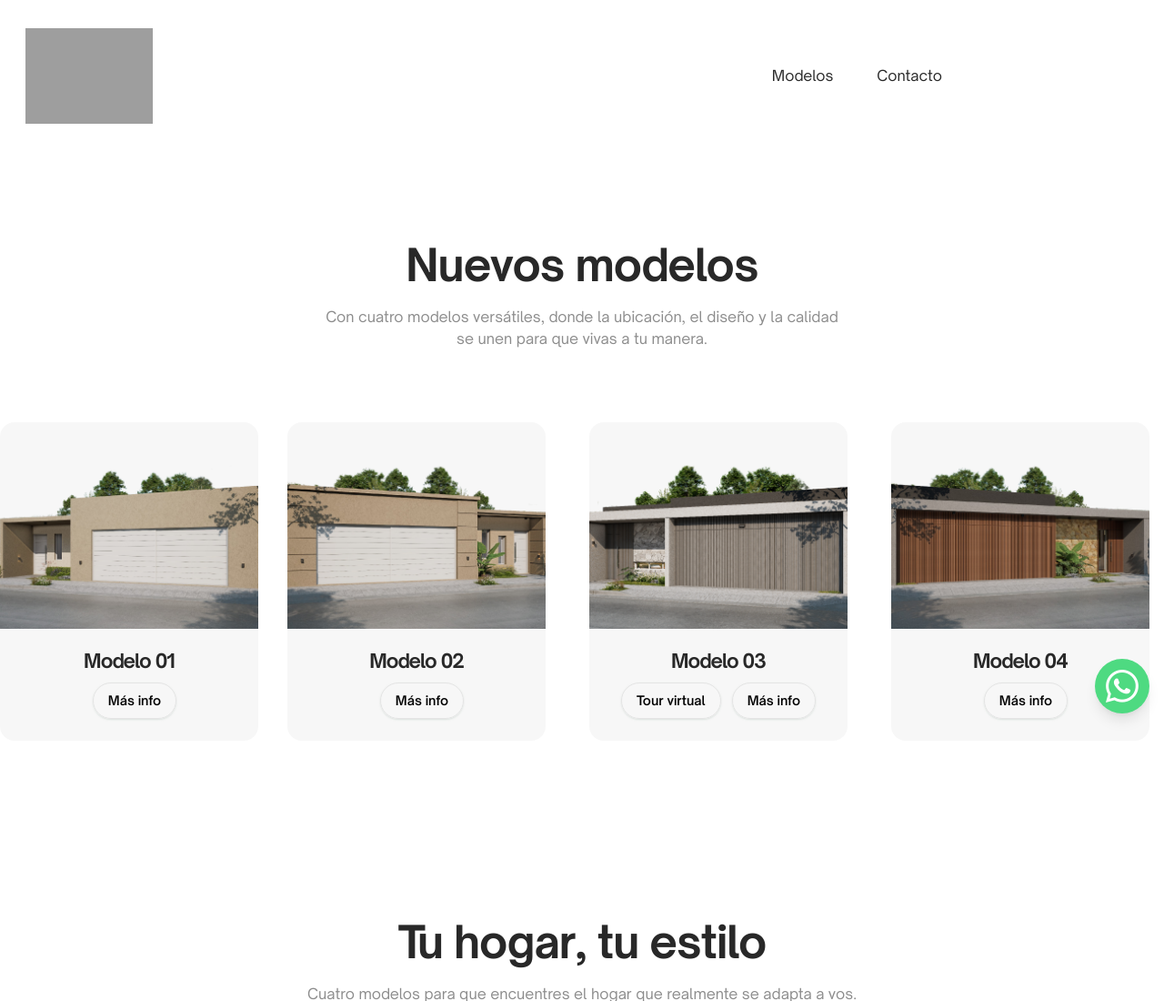
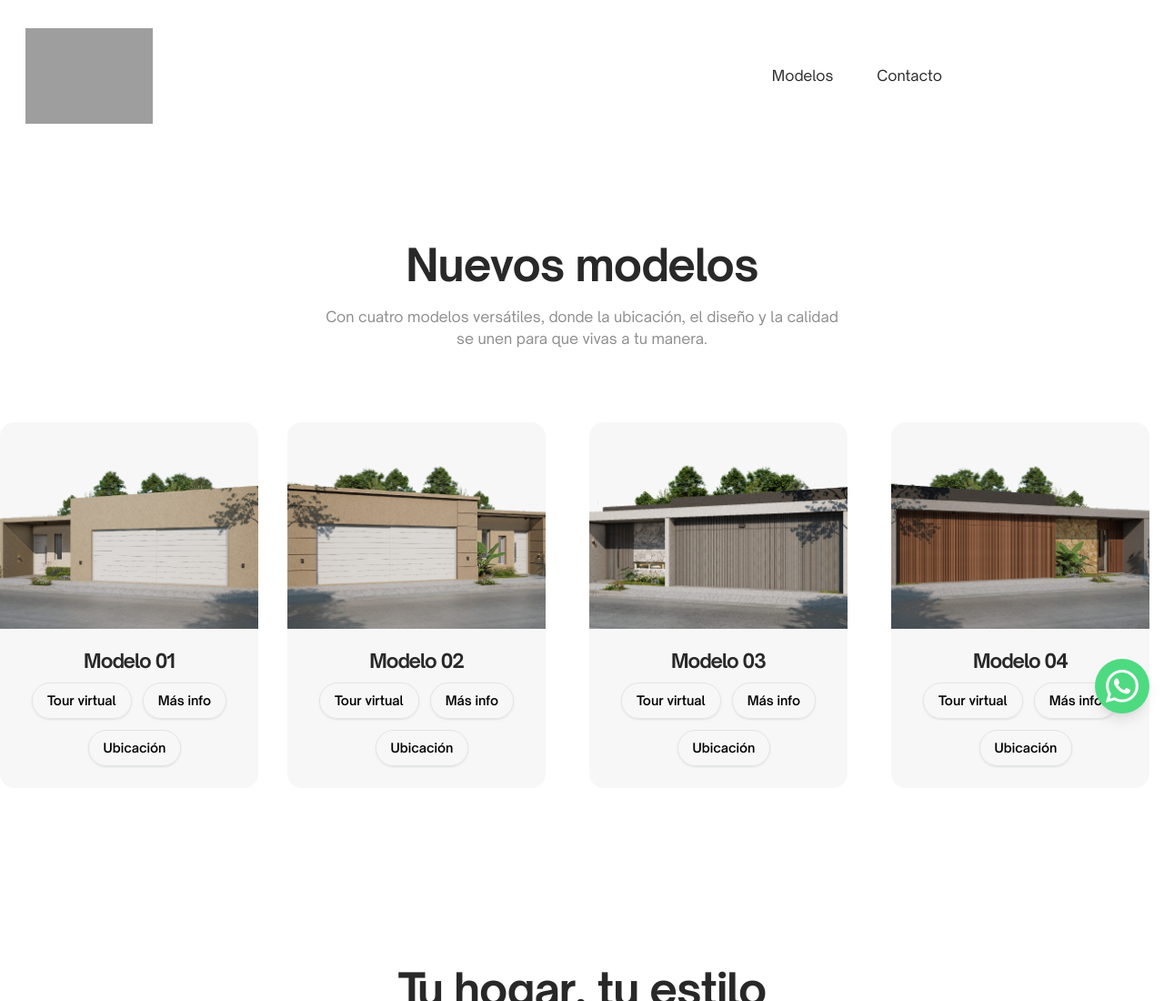
Before and after one commit to FlorenciaB/tu-hogar, a website: page src/pug/index.pug in a window 1280 px wide. Shown: the top 1100 px of the page at 91% size. Drawn offline with nearby package versions, Linux system fonts and the light colour scheme; files that its build step writes are made by us from their sources; grey boxes are pictures that could not be loaded; files whose address does not match are found by name.

Commit message:
Se agregó el botón de Ubicación

```diff
--- a/src/assets/js/main.js
+++ b/src/assets/js/main.js
@@ -37,4 +37,11 @@ document.addEventListener('DOMContentLoaded', function() {
             });
         }
     }
+
+    document.addEventListener('click', function (e) {
+    if (e.target.closest('.section-models a')) {
+        e.stopPropagation();
+    }
+}, true);
+
 });
--- a/src/pug/index.pug
+++ b/src/pug/index.pug
@@ -179,16 +179,18 @@ html(lang="es")
                              img(class="img-fluid w-100 img-base d-none d-md-block" src="tu-hogar/images/logos-casas/logo-imagen-casa-sin-nombre-01.png" alt="")
                              img(class="img-fluid w-100 img-hovered" src="tu-hogar/images/logos-casas/logo-imagen-casa-01.png" alt="")
                         h5(class="text-center mb-0 display-4 fw-bold") Modelo 01
-                        // a(class="btn btn-sm mt-3 mb-6 py-3 px-4 btn-outline-light text-dark fw-semibold shadow" href="https://umbrality.tech/360/portaldelsol/casalibertador2online/index.htm" target="_blank") Tour virtual
+                        a(class="btn btn-sm mt-3 mb-6 py-3 px-4 btn-outline-light text-dark fw-semibold shadow" href="https://umbrality.tech/360/portaldelsol/casalibertador2online/index.htm" target="_blank") Tour virtual
                         a(class="btn btn-sm mt-3 mb-6 ms-3 py-3 px-4 btn-outline-light text-dark fw-semibold shadow" href="tu-hogar/pdf-info-casas/Casa_Calle_Pública_2171-73.pdf" target="_blank") Más info
+                        a(class="btn btn-sm mt-n3 mb-6 ms-3 py-3 px-4 btn-outline-light text-dark fw-semibold shadow" href="https://www.google.com/maps/d/viewer?mid=1z7MihDF-MQwnbaDVc32sl8N_t361C94" target="_blank") Ubicación
 
                     div(class="mx-4 bg-light-light bg-opacity-50 rounded-2 overflow-hidden text-center" style="flex: 1 1 260px; max-width: 300px")
                         div(class="img-hover mb-6")
                              img(class="img-fluid w-100 img-base d-none d-md-block" src="tu-hogar/images/logos-casas/logo-imagen-casa-sin-nombre-02.png" alt="")
                              img(class="img-fluid w-100 img-hovered" src="tu-hogar/images/logos-casas/logo-imagen-casa-02.png" alt="")
                         h5(class="text-center mb-0 display-4 fw-bold") Modelo 02
-                        //a(class="btn btn-sm mt-3 mb-6 py-3 px-4 btn-outline-light text-dark fw-semibold shadow" href="https://umbrality.tech/360/portaldelsol/casalibertador2online/index.htm" target="_blank") Tour virtual
+                        a(class="btn btn-sm mt-3 mb-6 py-3 px-4 btn-outline-light text-dark fw-semibold shadow" href="https://umbrality.tech/360/portaldelsol/casalibertador2online/index.htm" target="_blank") Tour virtual
                         a(class="btn btn-sm mt-3 mb-6 ms-3 py-3 px-4 btn-outline-light text-dark fw-semibold shadow" href="tu-hogar/pdf-info-casas/Casa_Calle_Pública_1734-40.pdf" target="_blank") Más info
+                        a(class="btn btn-sm mt-n3 mb-6 ms-3 py-3 px-4 btn-outline-light text-dark fw-semibold shadow" href="https://www.google.com/maps/d/viewer?mid=1z7MihDF-MQwnbaDVc32sl8N_t361C94" target="_blank") Ubicación
 
                     div(class="mx-4 bg-light-light bg-opacity-50 rounded-2 overflow-hidden text-center" style="flex: 1 1 260px; max-width: 300px")
                         div(class="img-hover mb-6")
@@ -197,14 +199,16 @@ html(lang="es")
                         h5(class="text-center mb-0 display-4 fw-bold") Modelo 03
                         a(class="btn btn-sm mt-3 mb-6 py-3 px-4 btn-outline-light text-dark fw-semibold shadow" href="https://umbrality.tech/360/portaldelsol/casalibertador2onlinetour/index.htm" target="_blank") Tour virtual
                         a(class="btn btn-sm mt-3 mb-6 ms-3 py-3 px-4 btn-outline-light text-dark fw-semibold shadow" href="tu-hogar/pdf-info-casas/Casa_Fanny_Jacovsky_3642-54.pdf" target="_blank") Más info
+                        a(class="btn btn-sm mt-n3 mb-6 ms-3 py-3 px-4 btn-outline-light text-dark fw-semibold shadow" href="https://maps.app.goo.gl/Ybn6Xn9uE7tvbu6JA" target="_blank") Ubicación
 
                     div(class="mx-4 bg-light-light bg-opacity-50 rounded-2 overflow-hidden text-center" style="flex: 1 1 260px; max-width: 300px")
                         div(class="img-hover mb-6")
                              img(class="img-fluid w-100 img-base d-none d-md-block" src="tu-hogar/images/logos-casas/logo-imagen-casa-sin-nombre-04.png" alt="")
                              img(class="img-fluid w-100 img-hovered" src="tu-hogar/images/logos-casas/logo-imagen-casa-04.png" alt="")
                         h5(class="text-center mb-0 display-4 fw-bold") Modelo 04
-                        //a(class="btn btn-sm mt-3 mb-6 py-3 px-4 btn-outline-light text-dark fw-semibold shadow" href="https://umbrality.tech/360/portaldelsol/casalibertador2online/index.htm" target="_blank") Tour virtual
+                        a(class="btn btn-sm mt-3 mb-6 py-3 px-4 btn-outline-light text-dark fw-semibold shadow" href="https://umbrality.tech/360/portaldelsol/casalibertador2online/index.htm" target="_blank") Tour virtual
                         a(class="btn btn-sm mt-3 mb-6 ms-3 py-3 px-4 btn-outline-light text-dark fw-semibold shadow" href="tu-hogar/pdf-info-casas/Casa_José_Lencinas_220-24.pdf" target="_blank") Más info
+                        a(class="btn btn-sm mt-n3 mb-6 ms-3 py-3 px-4 btn-outline-light text-dark fw-semibold shadow" href="https://maps.app.goo.gl/4KqvEtwwqCVeNawB9" target="_blank") Ubicación
 
 
             //- ---------------------------------------------------------------------------------------------------------
```
Also changed, not shown: public/js/main.js (+7 -0 lines), index.html, public/index.html.
